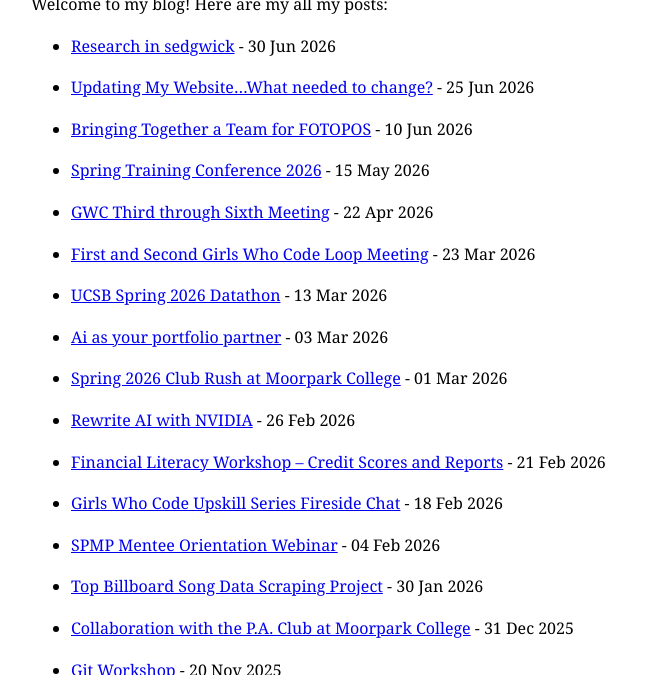
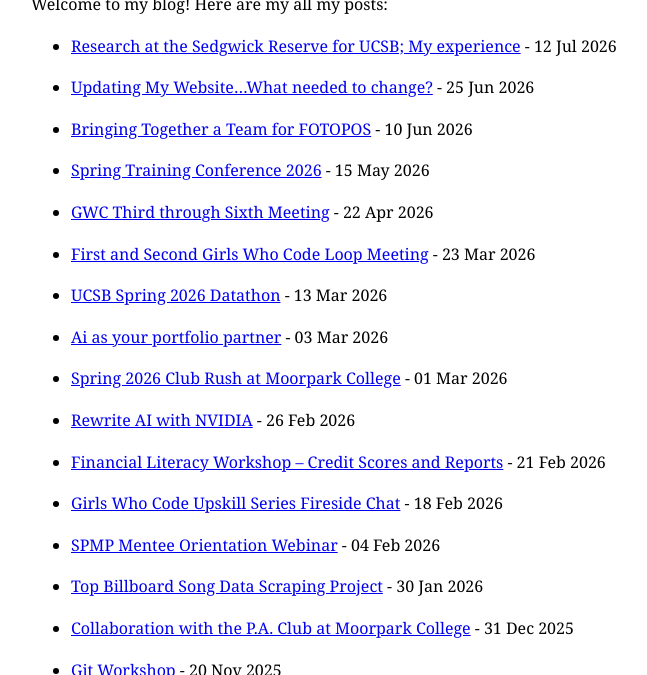
Before and after one commit to CaptainSapphire/PH-s-Blog, a Jekyll site: the page built from index.md, in a window 1280 px wide and 900 px high, scrolled down 1269 px, cut to the strip 225-900 px from the top of the window. Shown: the whole strip, without its empty margins (209-856 px from the left). Built offline with Jekyll 4.4.1, drawn with Linux system fonts in a browser that asks for light colours; some of the changed text lies outside the part shown.

Commit message:
Revise blog post layout and title for clarity
Updated the layout and metadata for the blog post.

```diff
--- a/_posts/2026-06-30-Research in Sedgwick.md
+++ b/_posts/2026-06-30-Research in Sedgwick.md
@@ -1,4 +1,11 @@
-# Research in Sedgwick Reserve for UCSB; My experience
+---
+layout: post
+title: Research at the Sedgwick Reserve for UCSB; My experience
+date: 2026-07-12
+featured-img:
+---
+
+# Research at the Sedgwick Reserve for UCSB; My experience
 
 ## Context
 The coordinators of the "University of California Santa Barbara (UCSB) Smithsonian Scholars Program" came to Moorpark College for an informational session, of which I attended, and then applied. As stated on the official website, "The program aims to engage diverse students in experiential learning centered on multi-disciplinary conservation strategies, biodiversity research, and green careers in STEM."
```
